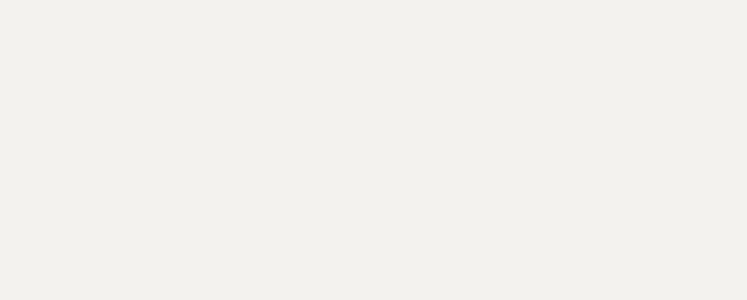
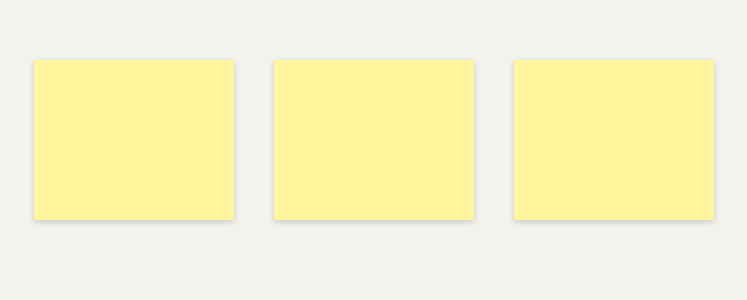
Before and after one commit to MattRosset/sticky-notes, a React (Vite) app: page / in a window 1280 px wide. Shown: the top 300 px of the page, without its empty margins (6-753 px from the left). Built offline with nearby package versions, Linux system fonts and the light colour scheme.

Commit message:
Render seeded notes on the board

```diff
--- a/src/app/App.module.css
+++ /dev/null
@@ -1,6 +0,0 @@
-.board {
-  position: fixed;
-  inset: 0;
-  overflow: hidden;
-  background: #f3f2ef;
-}
--- a/src/app/App.tsx
+++ b/src/app/App.tsx
@@ -1,5 +1,9 @@
-import styles from './App.module.css';
+import { useReducer } from 'react';
+import { Board } from '../components/Board.tsx';
+import { boardReducer } from '../domain/board.ts';
+import { createSeedState } from './seedNotes.ts';
 
 export function App() {
-  return <main className={styles.board} aria-label="Sticky notes board" />;
+  const [state, dispatch] = useReducer(boardReducer, undefined, createSeedState);
+  return <Board notes={state.notes} dispatch={dispatch} />;
 }
--- /dev/null
+++ b/src/app/seedNotes.ts
@@ -0,0 +1,18 @@
+import { boardReducer, initialBoardState, type BoardState } from '../domain/board.ts';
+import type { Rect } from '../domain/geometry.ts';
+import { asNoteId } from '../domain/ids.ts';
+
+const seedRects: readonly Rect[] = [
+  { x: 40, y: 60, width: 200, height: 160 },
+  { x: 280, y: 60, width: 200, height: 160 },
+  { x: 520, y: 60, width: 200, height: 160 },
+];
+
+/** Three notes to drag. Temporary until notes can be created on the board. */
+export function createSeedState(): BoardState {
+  return seedRects.reduce(
+    (state, rect) =>
+      boardReducer(state, { type: 'note/created', id: asNoteId(crypto.randomUUID()), rect }),
+    initialBoardState,
+  );
+}
```
Also changed, not shown: 1 other file (tests, documents, lock files or other folders).
